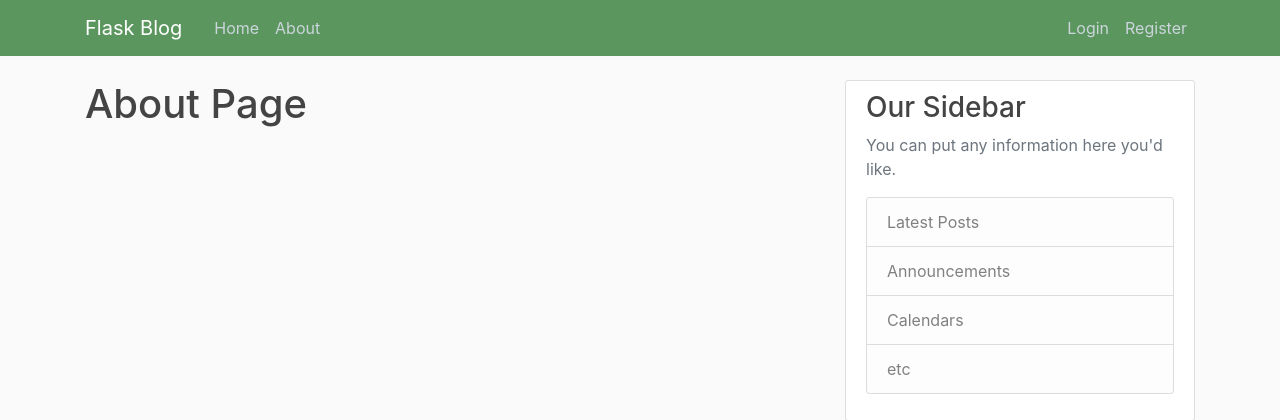
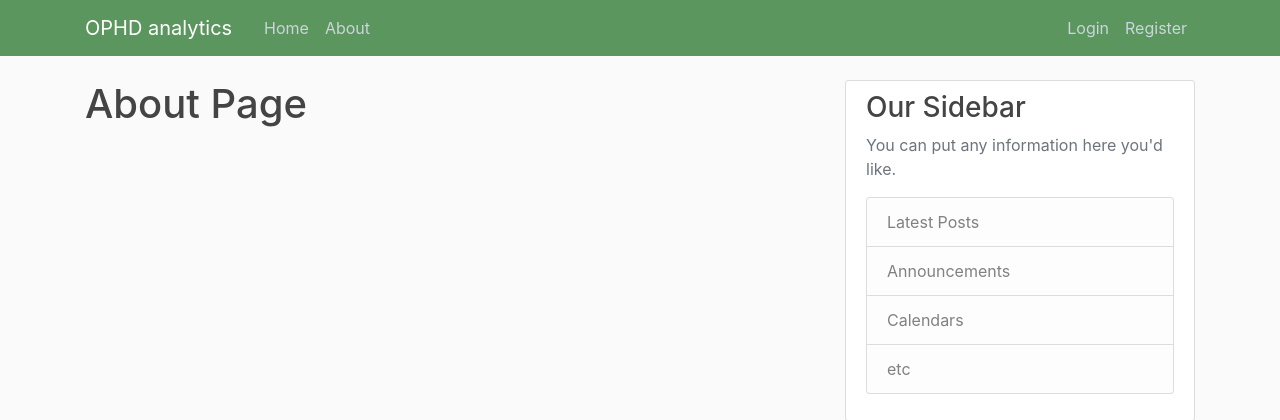
Before and after one commit to ophd/Flask-Website, a Flask app: page /about in a window 1280 px wide. Shown: the top 420 px of the page. Run offline with Flask 2, Linux system fonts and the light colour scheme; some libraries are stand-ins or nearby versions.

Commit message:
changes format

```diff
--- a/flaskblog/templates/layout.html
+++ b/flaskblog/templates/layout.html
@@ -19,7 +19,7 @@
         <header class="site-header">
             <nav class="navbar navbar-expand-md navbar-dark bg-steel fixed-top">
                 <div class="container">
-                    <a class="navbar-brand mr-4" href="/">Flask Blog</a>
+                    <a class="navbar-brand mr-4" href="/">OPHD analytics</a>
                     <button class="navbar-toggler" type="button" data-toggle="collapse" data-target="#navbarToggle" aria-control="navbarToggle" aria-expanded="false" aria-label="Toggle navigation">
                         <span class="navbar-toggler-icon"></span></span>
                     </button>
@@ -43,7 +43,6 @@
                     </div>
                 </div>
             </nav>
-
         </header>
         <!-- contents -->
         <main role="main" class="container">
@@ -53,14 +52,13 @@
               {% with messages = get_flashed_messages(with_categories=true) %}
                 {% if messages %}
                     {% for category, message in messages %}
-                          <div class="alert alert-{{ category }}">
-                            {{ message }}
-                          </div>
+                    <div class="alert alert-{{ category }}">{{ message }}</div>
                     {% endfor %}
                 {% endif %}
               {% endwith %}
               <!-- website contents is inserted below -->
-                    {% block content %}{% endblock %}
+              {% block content %}
+              {% endblock %}
             </div>
             <div class="col-md-4">
               <div class="content-section">
```
Lines whose indentation alone changed are shown as unchanged.
